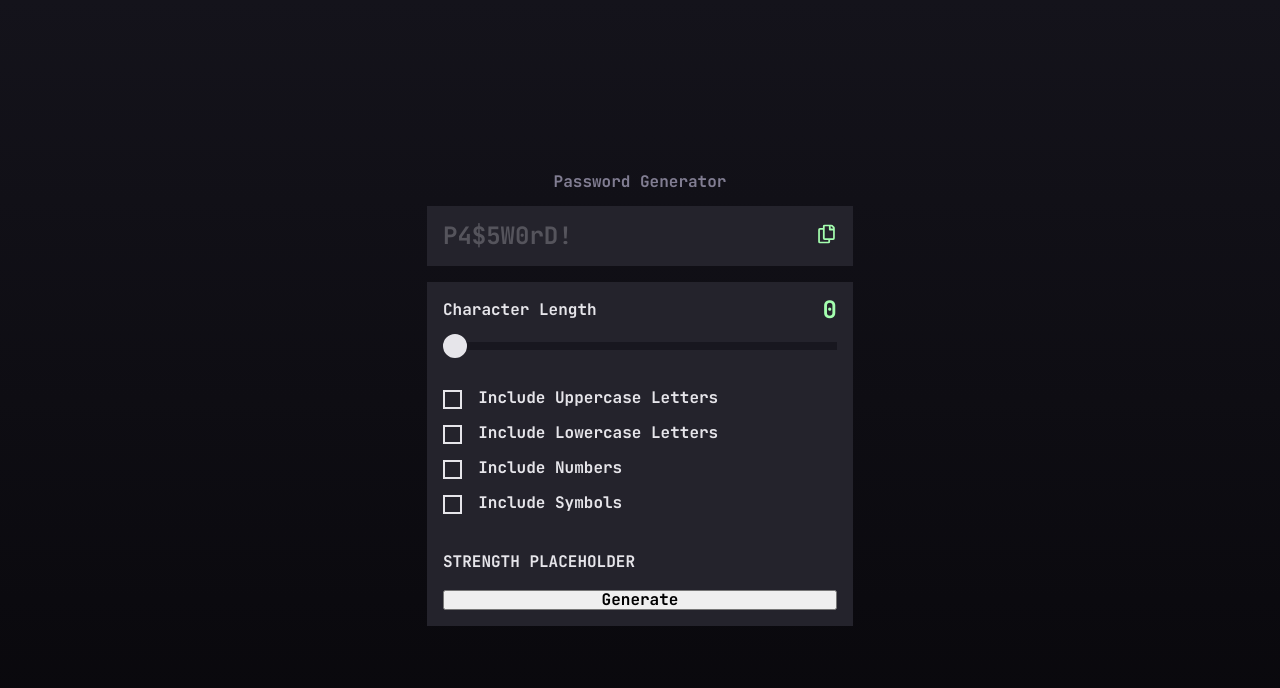
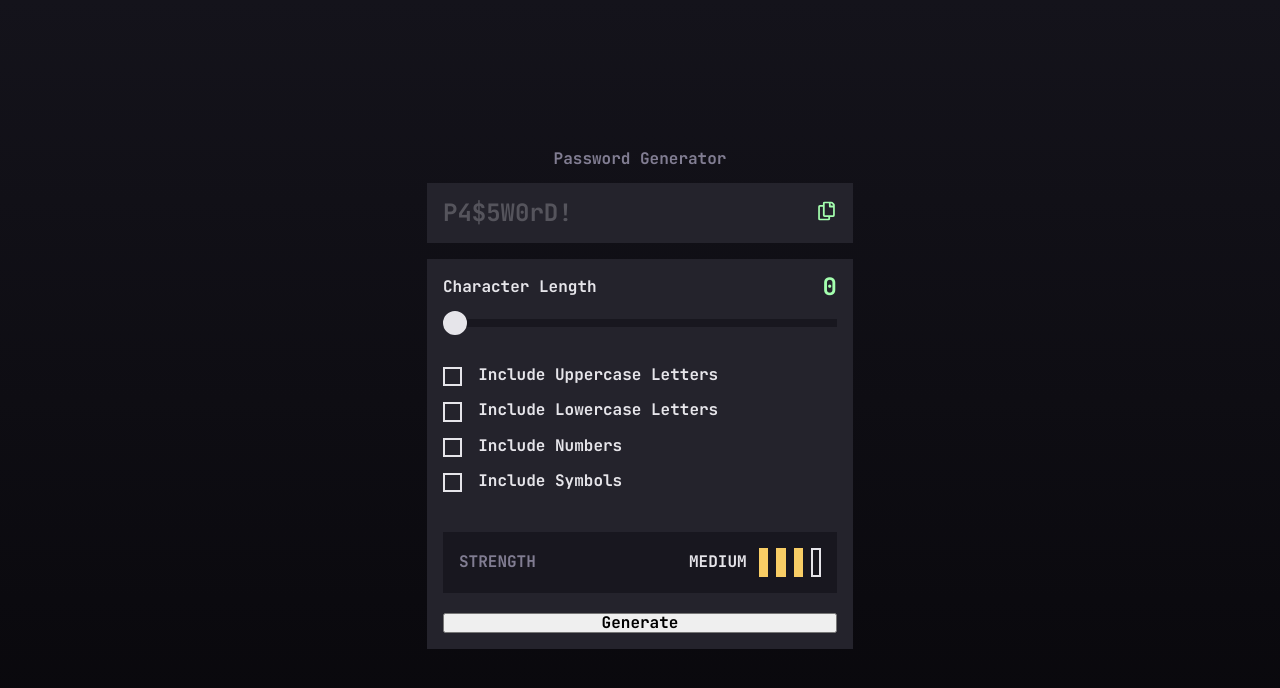
Before and after one commit to LoganF50/password-generator, a React (Vite) app: page / in a window 1280 px wide. Shown: the top 688 px of the page. Built offline with nearby package versions, Linux system fonts and the light colour scheme.

Commit message:
implement strength rating section

```diff
--- a/src/components/PasswordDisplay.tsx
+++ b/src/components/PasswordDisplay.tsx
@@ -31,6 +31,11 @@
   svg {
     transform: scale(0.8);
   }
+
+  &:hover {
+    cursor: pointer;
+    color: ${({ theme }) => theme.color.text.primary};
+  }
 `;
 
 type PasswordDisplayProps = {
--- a/src/components/PasswordGenerator.tsx
+++ b/src/components/PasswordGenerator.tsx
@@ -2,6 +2,7 @@
 import styled from "styled-components";
 import { Slider } from "./Slider";
 import { Checkbox } from "./Checkbox";
+import { PasswordStrength } from "./PasswordStrength";
 
 const StyledPasswordGenerator = styled.div`
   display: flex;
@@ -50,6 +51,11 @@
     onClick(password);
   };
 
+  //TODO
+  const getStrengthLevel = () => {
+    return 3;
+  };
+
   return (
     <StyledPasswordGenerator>
       <FlexRowSplit>
@@ -85,7 +91,7 @@
           onChange={() => setShouldIncludeSymbols(!shouldIncludeSymbols)}
         />
       </OptionSection>
-      <div>STRENGTH PLACEHOLDER</div>
+      <PasswordStrength strengthLevel={getStrengthLevel()} />
       <button onClick={generatePassword}>Generate</button>
     </StyledPasswordGenerator>
   );
--- /dev/null
+++ b/src/components/PasswordStrength.tsx
@@ -0,0 +1,91 @@
+import styled from "styled-components";
+import { Themes } from "../styles/themes";
+
+const StyledPasswordStrength = styled.div`
+  display: flex;
+  justify-content: space-between;
+  align-items: center;
+  background-color: ${({ theme }) => theme.color.background.secondary};
+  color: ${({ theme }) => theme.color.text.secondary};
+  padding: ${({ theme }) => theme.spacing.base500};
+  text-transform: uppercase;
+`;
+
+const StrengthContainer = styled.div`
+  display: flex;
+  align-items: center;
+  gap: ${({ theme }) => theme.spacing.base400};
+  color: ${({ theme }) => theme.color.text.primary};
+`;
+
+const RatingContainer = styled.div`
+  display: flex;
+  gap: ${({ theme }) => theme.spacing.base300};
+`;
+
+const BlankRating = styled.div`
+  height: 1.8rem;
+  width: 0.6rem;
+  border: ${({ theme }) => `2px solid ${theme.color.text.primary}`};
+`;
+const Rating = styled.div<RatingProps>`
+  height: 1.8rem;
+  width: 0.6rem;
+  border: ${({ strengthLevel, theme }) =>
+    `2px solid ${
+      strengthLevel === 1
+        ? theme.color.states.red
+        : strengthLevel === 2
+        ? theme.color.states.orange
+        : strengthLevel === 3
+        ? theme.color.states.yellow
+        : theme.color.accent
+    }`};
+  background-color: ${({ strengthLevel, theme }) =>
+    strengthLevel === 1
+      ? theme.color.states.red
+      : strengthLevel === 2
+      ? theme.color.states.orange
+      : strengthLevel === 3
+      ? theme.color.states.yellow
+      : theme.color.accent};
+`;
+
+type RatingProps = {
+  strengthLevel: number;
+};
+
+type PasswordStrengthProps = {
+  strengthLevel: number;
+};
+
+const MAX_LEVEL = 4;
+const STRENGTH_RATING = ["", "too weak!", "weak", "medium", "strong"];
+
+export const PasswordStrength: React.FC<PasswordStrengthProps> = ({
+  strengthLevel,
+}: PasswordStrengthProps) => {
+  const filledRatings: React.ReactNode[] = [];
+  const blankRatings: React.ReactNode[] = [];
+
+  for (let i = 0; i < strengthLevel; i++) {
+    filledRatings.push(<Rating strengthLevel={strengthLevel} />);
+  }
+
+  for (let i = strengthLevel; i < MAX_LEVEL; i++) {
+    blankRatings.push(<BlankRating />);
+  }
+
+  return (
+    <StyledPasswordStrength>
+      <span>Strength</span>
+      <StrengthContainer>
+        <span>{STRENGTH_RATING[strengthLevel]}</span>
+        <RatingContainer>
+          {filledRatings}
+          {blankRatings}
+        </RatingContainer>
+      </StrengthContainer>
+    </StyledPasswordStrength>
+  );
+};
```
